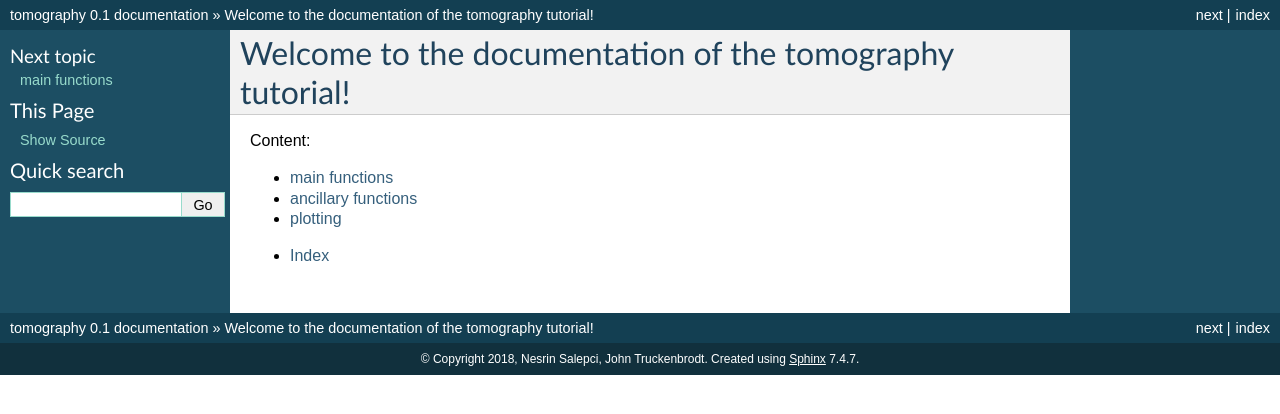
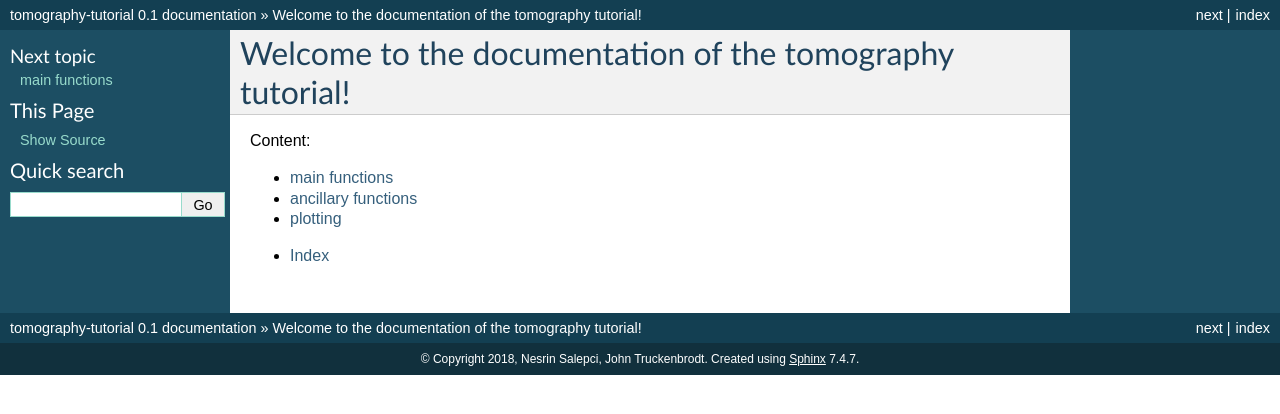
Before and after one commit to EO-College/tomography_tutorial, a Sphinx documentation site: the page built from docs/index.rst, in a window 1280 px wide. Shown: the top 414 px of the page. Built offline with Sphinx 7.4.7, drawn with Linux system fonts in a browser that asks for light colours; formulas are drawn with MathJax 3.

Commit message:
adjusted package name references and directory structure

```diff
--- a/docs/conf.py
+++ b/docs/conf.py
@@ -21,7 +21,7 @@ sys.path.insert(0, os.path.abspath('..') + os.sep)
 
 # -- Project information -----------------------------------------------------
 
-project = 'tomography'
+project = 'tomography-tutorial'
 copyright = '2018, Nesrin Salepci, John Truckenbrodt'
 author = 'Nesrin Salepci, John Truckenbrodt'
 
@@ -126,7 +126,7 @@ html_use_index = True
 # -- Options for HTMLHelp output ---------------------------------------------
 
 # Output file base name for HTML help builder.
-htmlhelp_basename = 'tomographydoc'
+htmlhelp_basename = 'tomographytutorialdoc'
 
 
 # -- Options for LaTeX output ------------------------------------------------
@@ -153,7 +153,7 @@ latex_elements = {
 # (source start file, target name, title,
 #  author, documentclass [howto, manual, or own class]).
 latex_documents = [
-    (master_doc, 'tomography.tex', u'tomography Documentation',
+    (master_doc, 'tomography-tutorial.tex', u'tomography tutorial Documentation',
      author, 'manual'),
 ]
 
@@ -163,7 +163,7 @@ latex_documents = [
 # One entry per manual page. List of tuples
 # (source start file, name, description, authors, manual section).
 man_pages = [
-    (master_doc, 'tomography', u'tomography Documentation',
+    (master_doc, 'tomography-tutorial', u'tomography tutorial Documentation',
      [author], 1)
 ]
 
@@ -174,8 +174,8 @@ man_pages = [
 # (source start file, target name, title, author,
 #  dir menu entry, description, category)
 texinfo_documents = [
-    (master_doc, 'tomography', u'tomography Documentation',
-     author, 'tomography', 'One line description of project.',
+    (master_doc, 'tomography-tutorial', u'tomography tutorial Documentation',
+     author, 'tomography-tutorial', 'One line description of project.',
      'Miscellaneous'),
 ]
 
```
Also changed, not shown: 3 other files.
